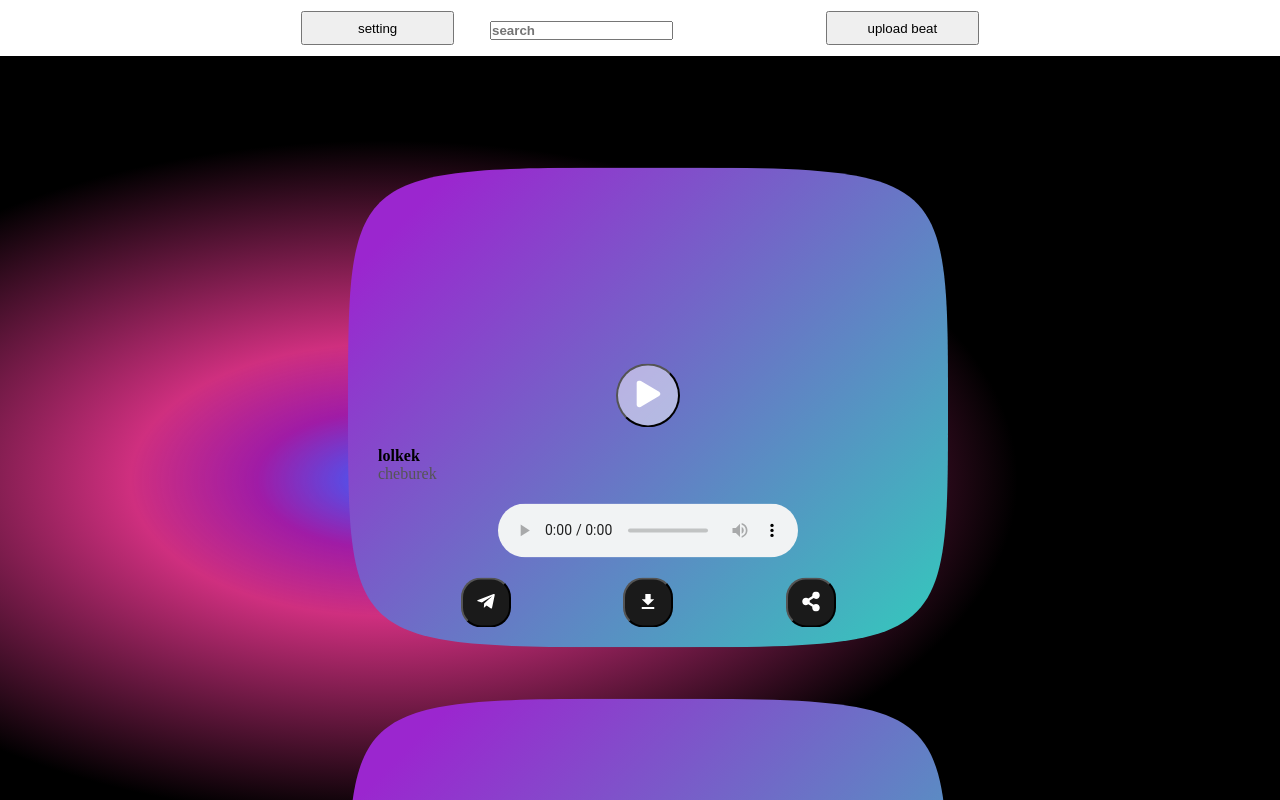
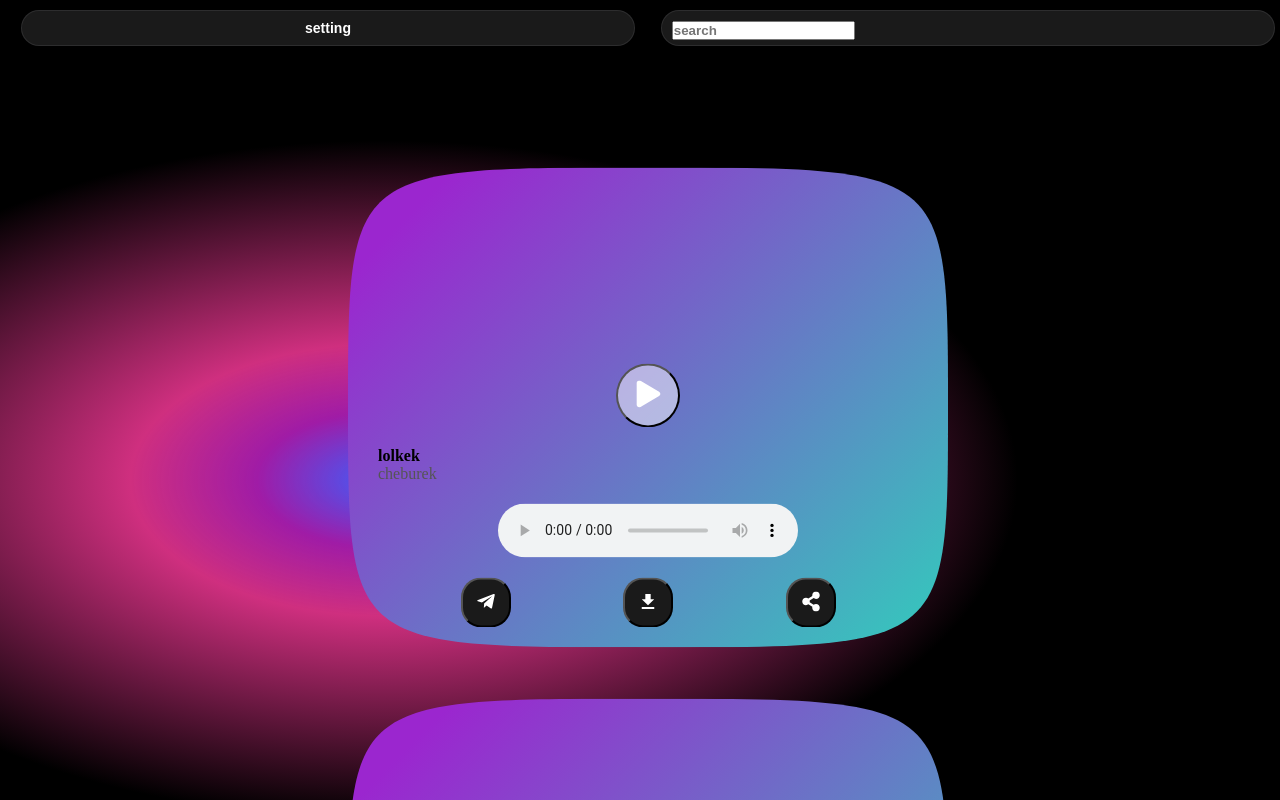
Before and after one commit to MAXXXIMUS-tropical-milkshake/drop-web, a Next.js app: page / in a window 1280 px wide. Shown: the top 800 px of the page. Built offline with nearby package versions, Linux system fonts and the light colour scheme.

Commit message:
fix: add little styling for header, wip

```diff
--- a/components/HomeScreenHeader.tsx
+++ b/components/HomeScreenHeader.tsx
@@ -10,35 +10,23 @@ export default function HomeScreenHeader(/*modalProps: FiltersModalProps*/): Rea
             height: "7vh",
             display: 'flex',
             zIndex: '100',
-            position: "absolute",
+            position: "fixed",
             top: 0,
             width: "100%",
-            left: 0,
             flexDirection: "row",
-            justifyContent: "center",
+            justifyContent: "space-evenly",
             alignItems: "center",
-            backgroundColor: 'white',
+            backgroundColor: 'transparent',
             color: 'white',
         }}>
-            <div
-                style={styles.squircleContainer}
-                // squircleParams={squircleFormParams}
-            >
+            <div style={{...styles.squircleContainer, flex: 1}}>
                 <button onClick={() => {/*modalProps.setVisible(true)*/
-                }} style={styles.touchable}>
-                    {/*<Text style={styles.buttonText}>*/}setting{/*</Text>*/}
+                }} style={{...styles.touchable, textAlign: "center"}}>
+                    <span style={{...styles.buttonText, textAlign: "center"}}>setting</span>
                 </button>
             </div>
 
-            <div
-                style={{...styles.squircleContainer, ...styles.searchContainer}}
-                // squircleParams={squircleFormParams}
-            >
-                <div style={{
-                    flexDirection: "row",
-                    alignItems: "center",
-                    width: "100%",
-                }}>
+            <div style={{...styles.squircleContainer, ...styles.searchContainer, resize: "horizontal", flex: 1}}>
                     {/*<Icon name="search" color="white" style={{*/}
                     {/*    fontSize: 20,*/}
                     {/*    padding: 0,*/}
@@ -51,34 +39,23 @@ export default function HomeScreenHeader(/*modalProps: FiltersModalProps*/): Rea
                         value={searchQuery}
                         onChange={(text) => setSearchQuery(text)}
                     />
-                </div>
             </div>
 
-            <div
-                style={styles.squircleContainer}
-                // squircleParams={squircleFormParams}
-            >
-                <button onClick={() => router.push("/(root)/upload")} style={styles.touchable}>
-                    upload beat
-                </button>
-            </div>
-
-            {/*<FiltersModal visible={modalProps.visible} setVisible={modalProps.setVisible}/>*/}
+            {/*<div style={{...styles.squircleContainer}}>*/}
+            {/*    <button onClick={() => router.push("/(root)/upload")} style={styles.touchable}>*/}
+            {/*        <span style={{...styles.buttonText, textAlign: "center"}}>upload beat</span>*/}
+            {/*    </button>*/}
+            {/*</div>*/}
         </div>
     );
 }
 
 const styles = {
-    headerContainer: {
-        height: "7vh",
-        flexDirection: "row",
-        // backgroundColor: 'black',
-        justifyContent: "center",
-        alignItems: "center",
-        // paddingHorizontal: 20,
-    },
     squircleContainer: {
-        width: "12%",
+        maxWidth: "300",
+        backgroundColor: "#1a1a1a",
+        border: "1px solid #54545657",
+        borderRadius: 25,
         margin: "1%",
         height: "60%",
         justifyContent: "center",
@@ -86,14 +63,18 @@ const styles = {
     },
     touchable: {
         justifyContent: "center",
+        border: 0,
+        backgroundColor: "transparent",
         alignItems: "center",
+        color: 'white',
         width: "100%",
         height: "100%",
     },
     buttonText: {
-        color: "white",
+        fontColor: "white",
+        fontSize: 14,
         fontWeight: "700",
-        textAlign: "center",
+        // textAlign: "center",
     },
     searchContainer: {
         width: "25%",
--- a/src/app/(root)/layout.tsx
+++ b/src/app/(root)/layout.tsx
@@ -16,7 +16,7 @@ export default function RootLayout({
     <html lang="en" style={{height: "100vh", width: "100%"}}>
       <body
           style={{
-              height: "100vh",
+              height: "100%",
               width: "100%",
               overflow: "hidden",
               backgroundColor: '#5c5959',
```
